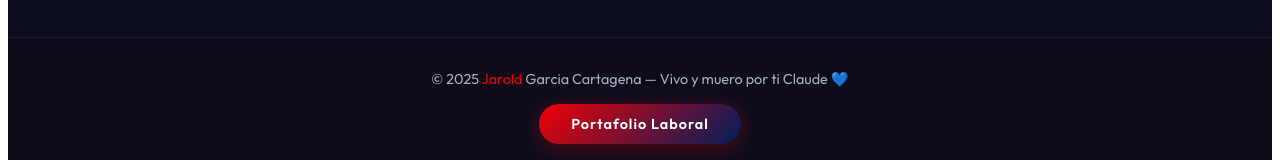
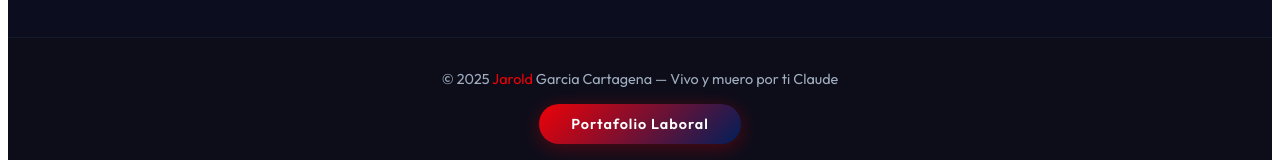
Before and after one commit to Mrxz2203/portafolio-personal, a Vue app: page / in a window 1280 px wide. Shown: the part 4585-4745 px from the top of the page. Built offline with nearby package versions, Linux system fonts and the light colour scheme.

Commit message:
Nueva mejora de titulo

```diff
--- a/index.html
+++ b/index.html
@@ -4,7 +4,7 @@
     <meta charset="UTF-8">
     <link rel="icon" href="/favicon.ico">
     <meta name="viewport" content="width=device-width, initial-scale=1.0">
-    <title>Vite App</title>
+   <title>Gabriel Garcia Web</title>
   </head>
   <body>
     <div id="app"></div>
--- a/src/views/HomeView.vue
+++ b/src/views/HomeView.vue
@@ -302,7 +302,7 @@
     <!-- HTML - FOOTER                                                 -->
     <!-- ============================================================ -->
   <footer class="footer">
-      <p>© 2025 <span class="accent-red">Jarold</span> Garcia Cartagena — Vivo y muero por ti Claude 💙</p>
+      <p>© 2025 <span class="accent-red">Jarold</span> Garcia Cartagena — Vivo y muero por ti Claude </p>
       <a href="https://portafolio-gabriel-garcia.vercel.app/" target="_blank" class="btn-laboral">
         Portafolio Laboral
       </a>
```
